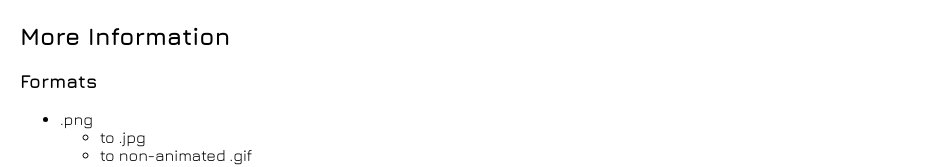
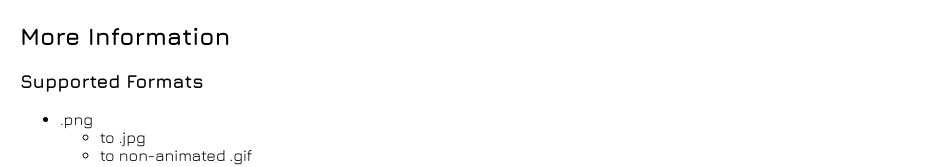
Before and after one commit to J-Meow/convert-stuff, a website built with Vite: page index.html in a window 1280 px wide. Shown: the part 647-814 px from the top of the page, without its empty margins (0-930 px from the left). Built offline with nearby package versions, Linux system fonts and the light colour scheme.

Commit message:
Minor wording change

```diff
--- a/index.html
+++ b/index.html
@@ -32,7 +32,7 @@
         <main><span id="droptarget">Drag your files here</span></main>
         <div id="more-info">
             <h2>More Information</h2>
-            <h3>Formats</h3>
+            <h3>Supported Formats</h3>
             <ul>
                 <li>
                     .png
```
